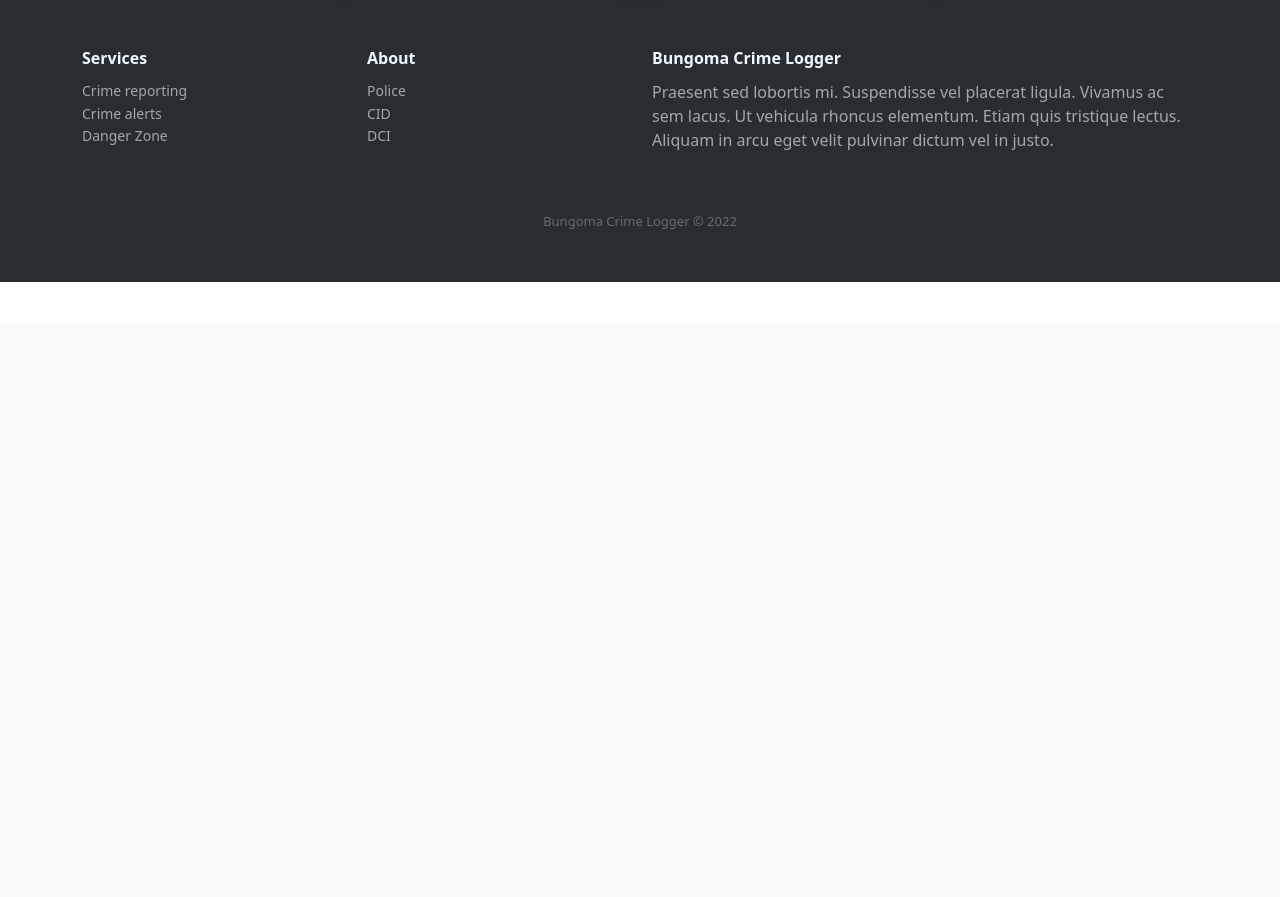
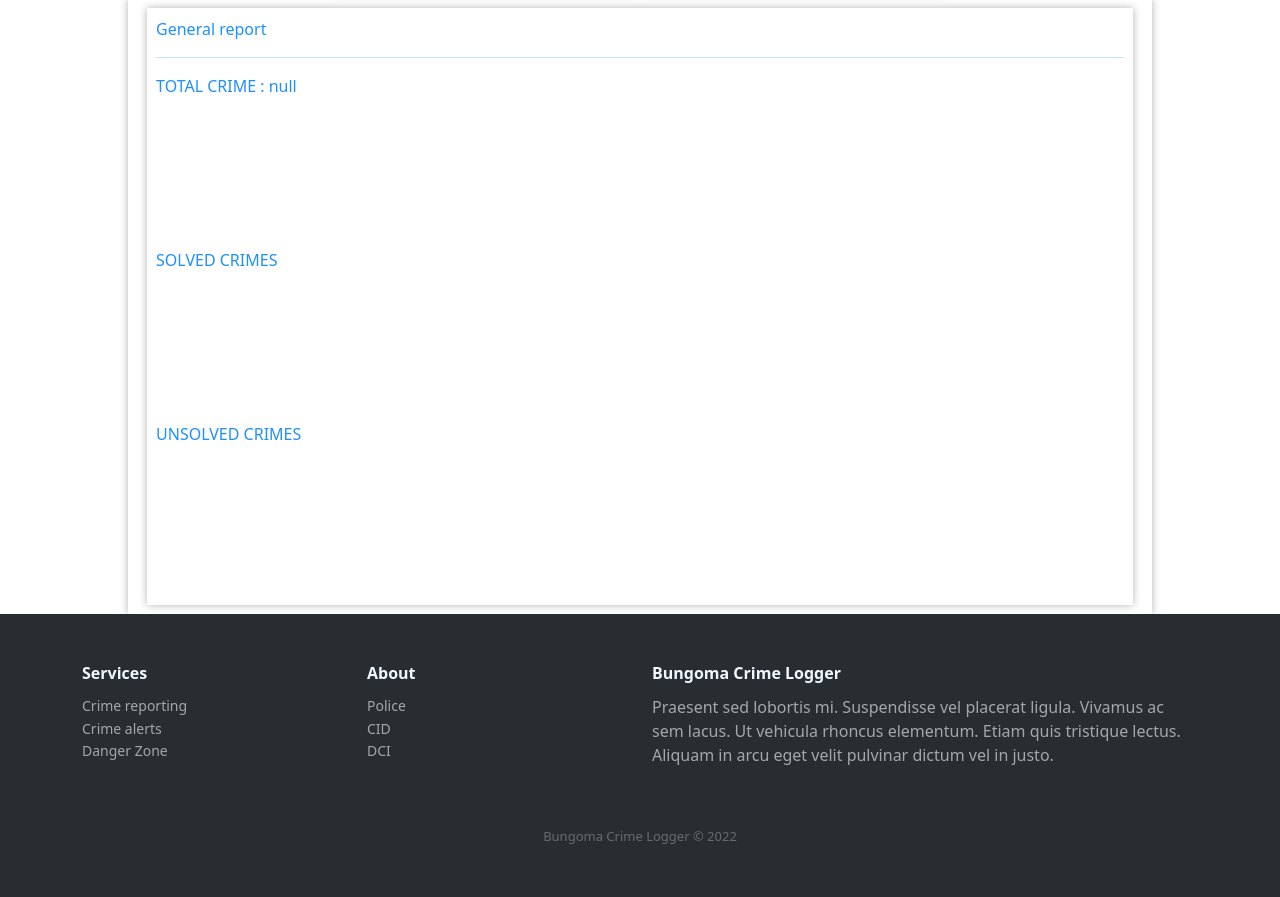
Before and after one commit to danielkirwa/crime-tracker, a PHP site: page /dashboardadmin.php in a window 1280 px wide. Shown: the part 477-1374 px from the top of the page. Before the commit the page ends 759 px from the top, so only its background shows below. Run offline with PHP 8.4, Linux system fonts and the light colour scheme; tables that the repository leaves empty or names only in its code hold one stand-in row (values such as "Sample post"); grey boxes are pictures that could not be loaded.

Commit message:
Working on admin dashboard  working on analysis

```diff
--- /dev/null
+++ b/customcss/popupanalysis.css
@@ -0,0 +1,31 @@
+.scroll-analysis{
+  width: 80%;
+  overflow: hidden;
+  overflow-x: scroll;
+  background: #fff;
+  padding: 8px;
+  left: 0;
+  right: 0;
+  margin-left: auto;
+  margin-right: auto;
+   border: 1px solid #fff;
+  box-shadow: 0 0 0.5rem 0 rgba(0 ,0,0,0.3);
+
+}
+.analysis-holder{
+   background: #fff;
+   width: 98%;
+   min-width: 750px;
+  border: 1px solid #fff;
+  box-shadow: 0 0 0.5rem 0 rgba(0 ,0,0,0.3);
+  padding: 8px;
+margin-left: auto;
+  margin-right: auto;
+  color: dodgerblue;
+}
+
+
+.mybutton{
+  padding: 8px 12px;
+  border-radius: 5px;
+}
--- a/dashboardadmin.php
+++ b/dashboardadmin.php
@@ -91,6 +91,7 @@
 <meta http-equiv="Content-Type" content="text/html; charset=utf-8" />
 <link rel="stylesheet" type="text/css" href="customcss/navigation.css">
 <link rel="stylesheet" type="text/css" href="customcss/admin.css">
+<link rel="stylesheet" type="text/css" href="customcss/popupanalysis.css">
 <link rel="stylesheet" type="text/css" href="css/bootstrap.min.css">
 <link rel="stylesheet" href="https://cdnjs.cloudflare.com/ajax/libs/ionicons/2.0.1/css/ionicons.min.css">
 <title>Dashboard</title>
@@ -275,7 +276,35 @@
 
  <!-- End of body -->
 
+<!-- POP UP UNIT ANALYSIS -->
+  <div class="scroll-analysis">
 
+    <div class="analysis-holder">
+
+  <label class="analytic-titel">General report</label>
+  <hr>
+  <div class="report-holder">
+    <div class="report-card">
+
+   <label>TOTAL CRIME : <span>null</span></label><br>
+   <canvas id="pieChartEnrolls" width="50%"></canvas>
+    </div>
+    <div class="report-card-long">
+
+   <label>SOLVED CRIMES</label><br>
+   <canvas id="barGraphResults" width="50%"></canvas>
+    </div>
+    <div class="report-card-longer">
+
+   <label>UNSOLVED CRIMES </label><br>
+   <canvas id="barGraphUnitReport" width="50%"></canvas>
+    </div>
+  </div>
+
+  </div>
+</div>
+
+<!-- end of grahp -->
 
 
 
```
